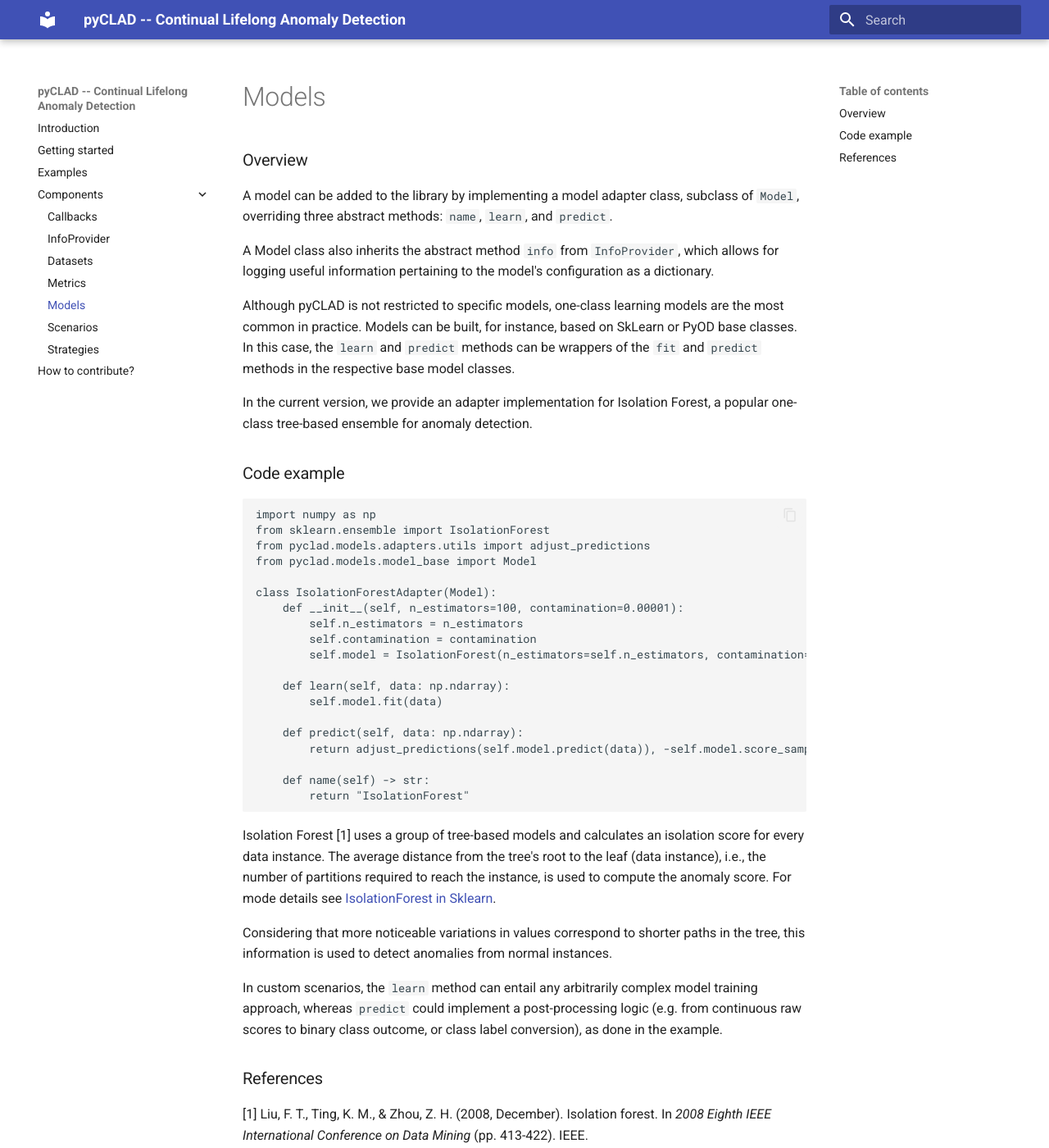
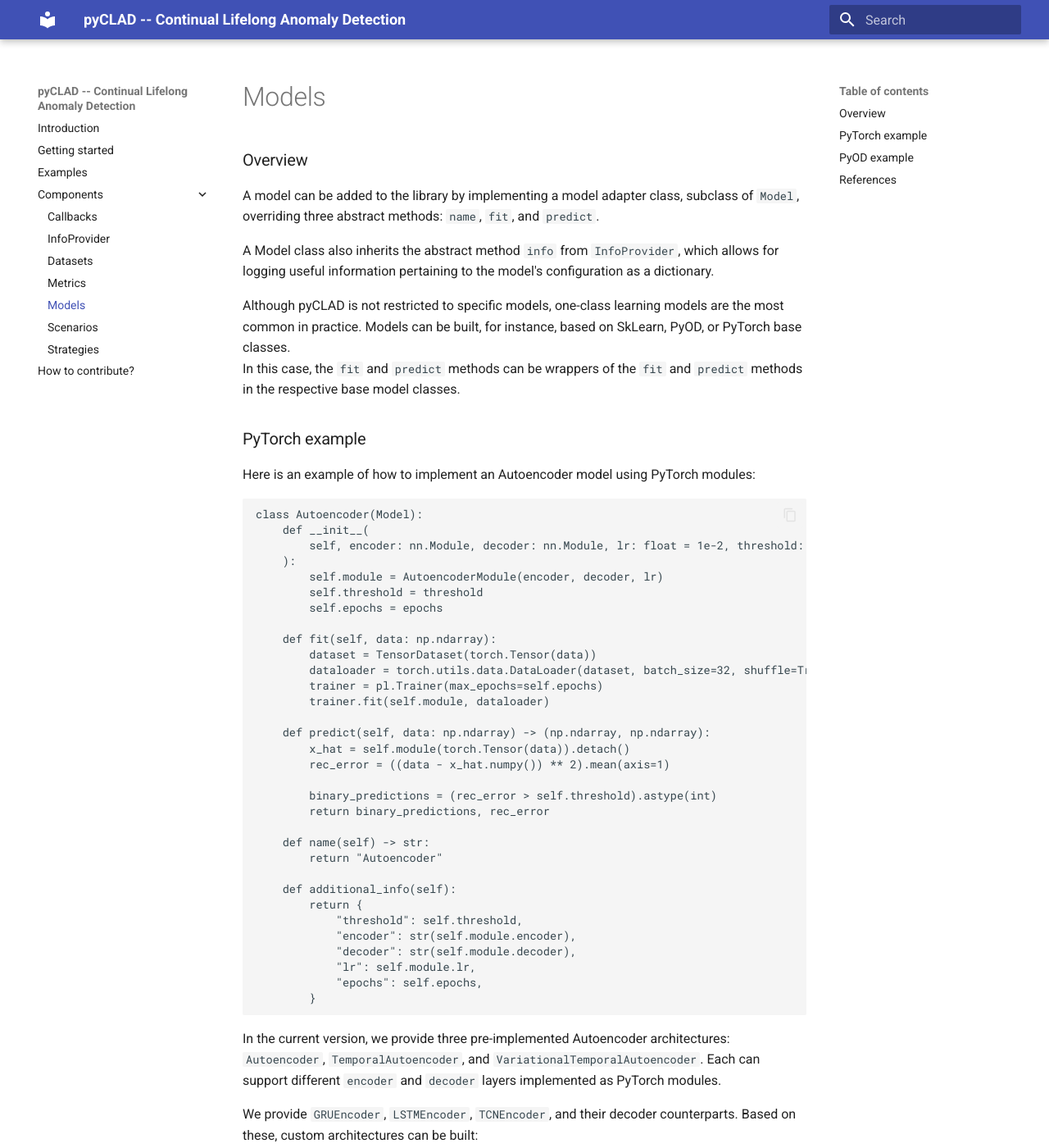
Before and after one commit to lifelonglab/pyCLAD, an MkDocs documentation site: the page built from docs/models.md, in a window 1280 px wide and 1400 px high. Shown: the whole window at 82% size. Built offline with MkDocs 1.6.1 and Material for MkDocs 9.7.7, drawn with Linux system fonts in a browser that asks for light colours; some of the changed text lies outside the part shown.

Commit message:
Updated docs with new models (models.md)

```diff
--- a/docs/models.md
+++ b/docs/models.md
@@ -2,47 +2,107 @@
 
 ### Overview
 
-A model can be added to the library by implementing a model adapter class, subclass of <code>Model</code>, overriding three abstract methods: <code>name</code>, <code>learn</code>, and <code>predict</code>.
+A model can be added to the library by implementing a model adapter class, subclass of <code>Model</code>, overriding three abstract methods: <code>name</code>, <code>fit</code>, and <code>predict</code>.
 
 A Model class also inherits the abstract method <code>info</code> from <code>InfoProvider</code>, which allows for logging useful information pertaining to the model's configuration as a dictionary.
 
 Although pyCLAD is not restricted to specific models, one-class learning models are the most common in practice.
-Models can be built, for instance, based on SkLearn or PyOD base classes.
-In this case, the <code>learn</code> and <code>predict</code> methods can be wrappers of the <code>fit</code> and <code>predict</code> methods in the respective base model classes.
+Models can be built, for instance, based on SkLearn, PyOD, or PyTorch base classes.
+In this case, the <code>fit</code> and <code>predict</code> methods can be wrappers of the <code>fit</code> and <code>predict</code> methods in the respective base model classes.
 
-In the current version, we provide an adapter implementation for Isolation Forest, a popular one-class tree-based ensemble for anomaly detection.
 
-### Code example
+### PyTorch example
+Here is an example of how to implement an Autoencoder model using PyTorch modules:
 
-    import numpy as np
-    from sklearn.ensemble import IsolationForest
-    from pyclad.models.adapters.utils import adjust_predictions
-    from pyclad.models.model_base import Model
+    class Autoencoder(Model):
+        def __init__(
+            self, encoder: nn.Module, decoder: nn.Module, lr: float = 1e-2, threshold: float = 0.5, epochs: int = 20
+        ):
+            self.module = AutoencoderModule(encoder, decoder, lr)
+            self.threshold = threshold
+            self.epochs = epochs
 
-    class IsolationForestAdapter(Model):
-        def __init__(self, n_estimators=100, contamination=0.00001):
-            self.n_estimators = n_estimators
-            self.contamination = contamination
-            self.model = IsolationForest(n_estimators=self.n_estimators, contamination=0.00001)
+        def fit(self, data: np.ndarray):
+            dataset = TensorDataset(torch.Tensor(data))
+            dataloader = torch.utils.data.DataLoader(dataset, batch_size=32, shuffle=True)
+            trainer = pl.Trainer(max_epochs=self.epochs)
+            trainer.fit(self.module, dataloader)
 
-        def learn(self, data: np.ndarray):
-            self.model.fit(data)
+        def predict(self, data: np.ndarray) -> (np.ndarray, np.ndarray):
+            x_hat = self.module(torch.Tensor(data)).detach()
+            rec_error = ((data - x_hat.numpy()) ** 2).mean(axis=1)
 
-        def predict(self, data: np.ndarray):
-            return adjust_predictions(self.model.predict(data)), -self.model.score_samples(data)
+            binary_predictions = (rec_error > self.threshold).astype(int)
+            return binary_predictions, rec_error
 
         def name(self) -> str:
-            return "IsolationForest"
+            return "Autoencoder"
+
+        def additional_info(self):
+            return {
+                "threshold": self.threshold,
+                "encoder": str(self.module.encoder),
+                "decoder": str(self.module.decoder),
+                "lr": self.module.lr,
+                "epochs": self.epochs,
+            }
+
+In the current version, we provide three pre-implemented Autoencoder architectures: <code>Autoencoder</code>, <code>TemporalAutoencoder</code>, and <code>VariationalTemporalAutoencoder</code>.
+Each can support different <code>encoder</code> and <code>decoder</code> layers implemented as PyTorch modules.
+
+We provide <code>GRUEncoder</code>, <code>LSTMEncoder</code>, <code>TCNEncoder</code>, and their decoder counterparts.
+Based on these, custom architectures can be built:
+
+    encoder = LSTMEncoder(_encoder_layers, seq_len=config.seq_len)
+    decoder = LSTMDecoder(_decoder_layers, seq_len=config.seq_len)
+    autoencoder = TemporalAutoencoder(encoder=encoder, decoder=decoder, epochs=5, seq_len=config.seq_len)
+
+Additional examples can be found in [examples/models](https://github.com/lifelonglab/pyCLAD/tree/main/examples).
+
+As another example, here is an adapter implementation for Isolation Forest, a popular one-class tree-based ensemble for anomaly detection.
+The implementation is based on the general <code>PyODAdapter</code> class:
+
+### PyOD example
+Here is an example of how to use our <code>PyODAdapter</code> to implement existing PyOD models:
+
+    class PyODAdapter(Model):
+        def __init__(self, model: BaseDetector, model_name: str):
+            self._model = model
+            self._model_name = model_name
+
+        def fit(self, data: np.ndarray):
+            self._model.fit(data)
+
+        def predict(self, data: np.ndarray) -> (np.ndarray, np.ndarray):
+            return self._model.predict(data), self._model.decision_function(data)
+
+        def name(self) -> str:
+            return self._model_name
+
+        def additional_info(self):
+            return self._model.get_params()
+
+
+    class IsolationForestAdapter(PyODAdapter):
+        def __init__(self, **kwargs):
+            super().__init__(model_name="IsolationForest", model=IForest(**kwargs))
 
 
 Isolation Forest [1] uses a group of tree-based models and calculates an isolation score for every data instance.
 The average distance from the tree's root to the leaf (data instance), i.e., the number of partitions required to reach the instance, is used to compute the anomaly score.
-For mode details see [IsolationForest in Sklearn](https://scikit-learn.org/stable/modules/generated/sklearn.ensemble.IsolationForest.html).
 
 Considering that more noticeable variations in values correspond to shorter paths in the tree, this information is used to detect anomalies from normal instances.
 
-In custom scenarios, the <code>learn</code> method can entail any arbitrarily complex model training approach, whereas <code>predict</code> could implement a post-processing logic (e.g. from continuous raw scores to binary class outcome, or class label conversion), as done in the example.
+In custom scenarios, the <code>fit</code> method can entail any arbitrarily complex model training approach, whereas <code>predict</code> could implement a post-processing logic (e.g. from continuous raw scores to binary class outcome, or class label conversion), as done in the example.
+
+Using a similar approach, additional PyOD models can be easily supported. For instance, Local Outlier Factor (LOF) [2]:
+
+    class LocalOutlierFactorAdapter(PyODAdapter):
+        def __init__(self, **kwargs):
+            super().__init__(model_name="LOF", model=LOF(novelty=True, **kwargs))
 
 ### References
 
 [1] Liu, F. T., Ting, K. M., & Zhou, Z. H. (2008, December). Isolation forest. In *2008 Eighth IEEE International Conference on Data Mining* (pp. 413-422). IEEE.
+
+[2] Breunig, M. M., Kriegel, H. P., Ng, R. T., & Sander, J. (2000, May). LOF: identifying density-based local outliers. In *Proceedings of the 2000 ACM SIGMOD international conference on Management of data* (pp. 93-104).
```
